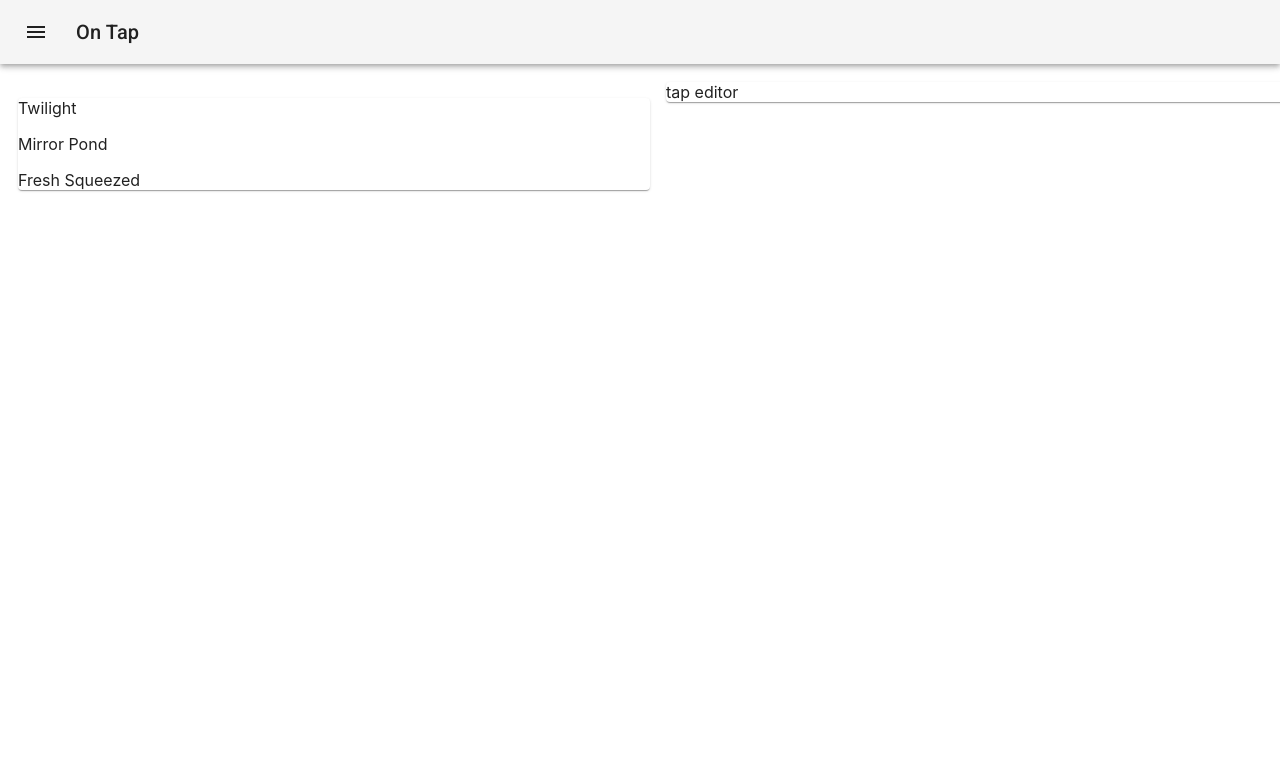
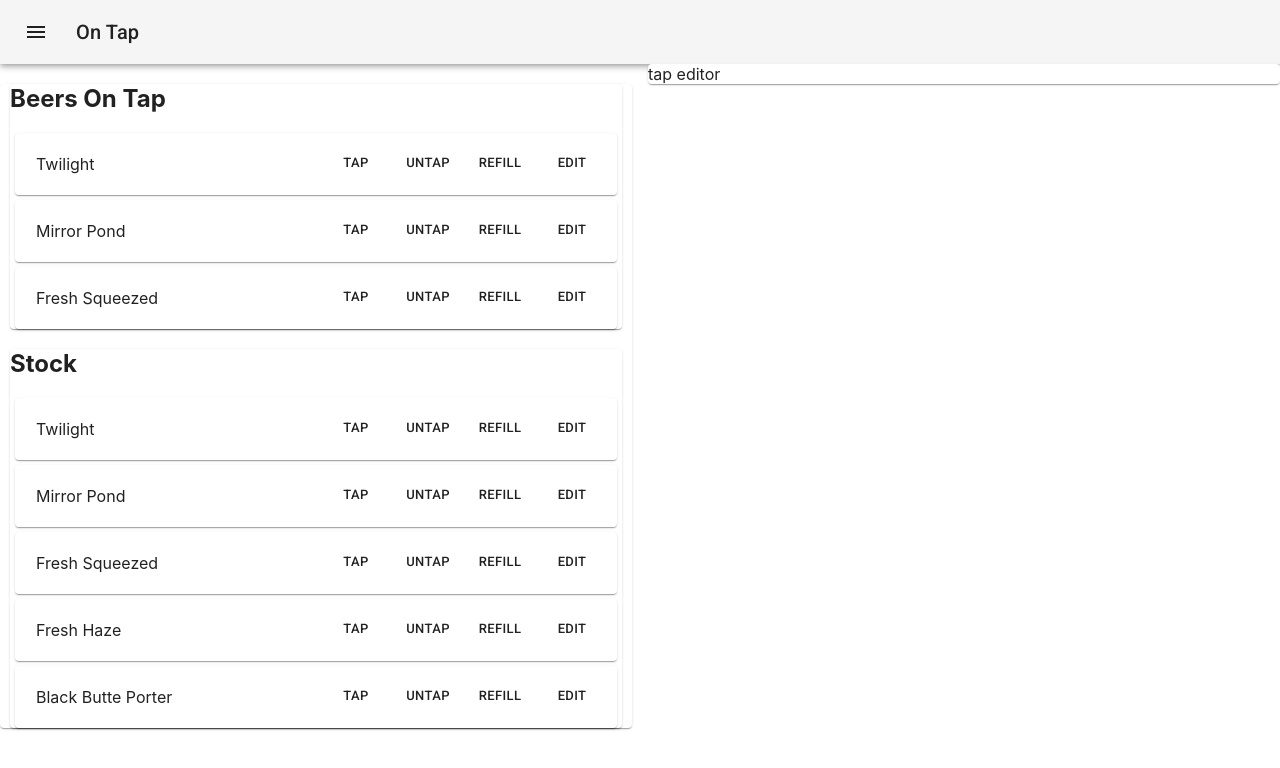
Before and after one commit to DuHerb/OnTap, a React (Create React App) app: page /#/admin in a window 1280 px wide. Shown: the top 768 px of the page. Built offline with nearby package versions, Linux system fonts and the light colour scheme.

Commit message:
add tap and stock windows, AdminCards for each

```diff
--- /dev/null
+++ b/src/Components/AdminCard.jsx
@@ -0,0 +1,34 @@
+import React from 'react';
+import Card from '@material-ui/core/Card';
+import CardContent from '@material-ui/core/CardContent';
+import CardActions from '@material-ui/core/CardActions';
+import Button from '@material-ui/core/Button';
+import { makeStyles } from '@material-ui/core';
+
+const useStyles = makeStyles({
+  adminCard: {
+    margin: 5,
+    padding: 5,
+    display: 'flex',
+    justifyContent: 'space-between'
+  }
+})
+
+const AdminCard = ({keg}) => {
+  const classes = useStyles();
+  return (
+    <Card className={classes.adminCard}>
+    <CardContent>
+      {keg.name}
+    </CardContent>
+    <CardActions>
+      <Button size="small">Tap</Button>
+      <Button size="small">UnTap</Button>
+      <Button size='small'>Refill</Button>
+      <Button size='small'>Edit</Button>
+    </CardActions>
+  </Card>
+  )
+}
+
+export default AdminCard
--- a/src/Components/AdminView.jsx
+++ b/src/Components/AdminView.jsx
@@ -8,7 +8,6 @@ import { makeStyles } from '@material-ui/styles'
 const useStyles = makeStyles(theme => ({
   root: {
     flexGrow: 1,
-    margin: '10px'
   },
   paper: {
     width: '100%',
--- a/src/Components/TapManager.jsx
+++ b/src/Components/TapManager.jsx
@@ -1,14 +1,27 @@
 import React from 'react'
+import TapManagerWindow from './TapManagerWindow';
+import Paper from '@material-ui/core/Paper'
+import { makeStyles } from '@material-ui/core';
+
+const useStyles = makeStyles({
+  adminPaper: {
+    margin: 10
+  }
+})
 
 const TapManager = ({kegsOnTap, kegs}) => {
-  console.log(kegsOnTap);
-
+  const classes = useStyles();
   return (
-    <div>
-      {kegsOnTap.map((keg)=>
-        <p>{keg.name}</p>
-        )}
-    </div>
+    <>
+      <Paper className={classes.adminPaper}>
+        <h2>Beers On Tap</h2>
+        <TapManagerWindow kegs={kegsOnTap} view={'onTap'}/>
+      </Paper>
+      <Paper className={classes.adminPaper}>
+        <h2>Stock</h2>
+        <TapManagerWindow kegs={kegs} view={'notOnTap'}/>
+      </Paper>
+    </>
   )
 }
 
--- /dev/null
+++ b/src/Components/TapManagerWindow.jsx
@@ -0,0 +1,15 @@
+import React from 'react';
+import AdminCard from './AdminCard';
+
+const TapManagerWindow = ({kegs}) => {
+  return (
+    <div>
+      {kegs.map((keg)=>
+        <AdminCard keg={keg}
+          key={keg.name}/>
+        )}
+    </div>
+  )
+}
+
+export default TapManagerWindow
```
